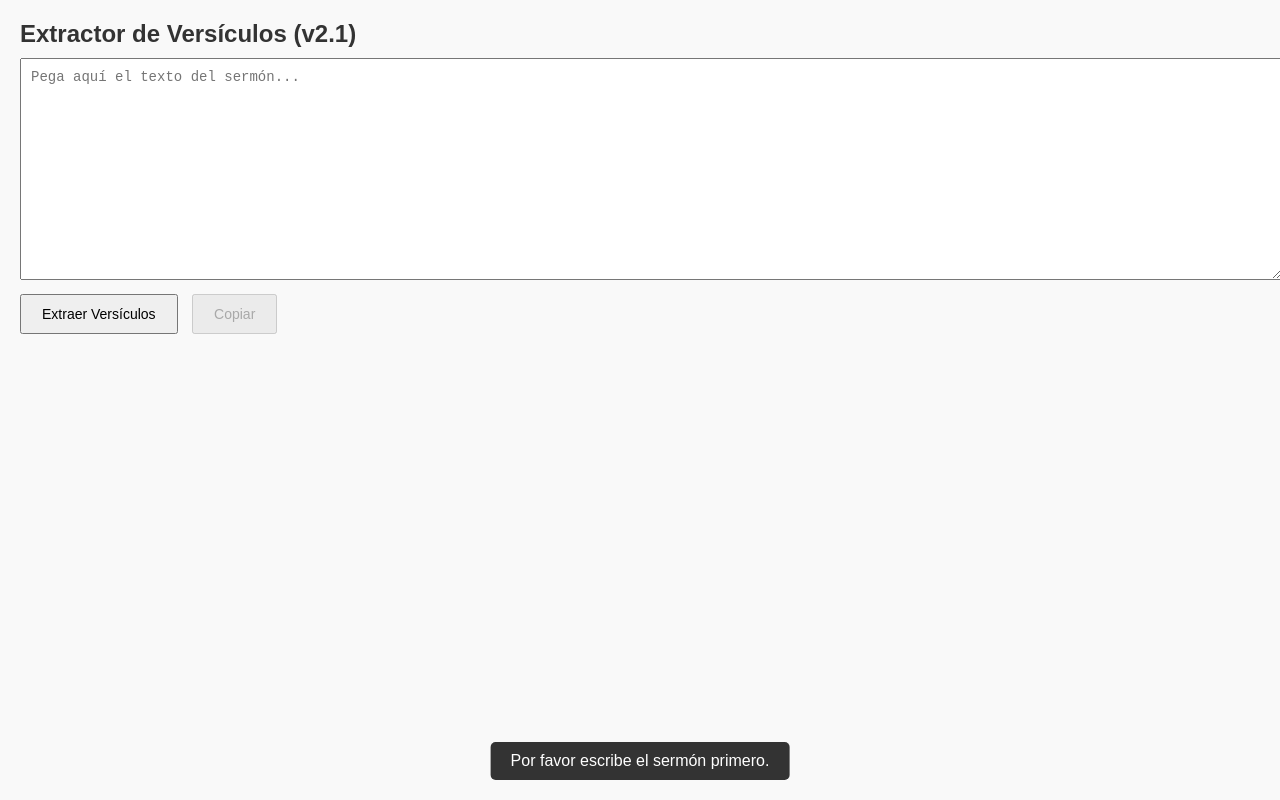
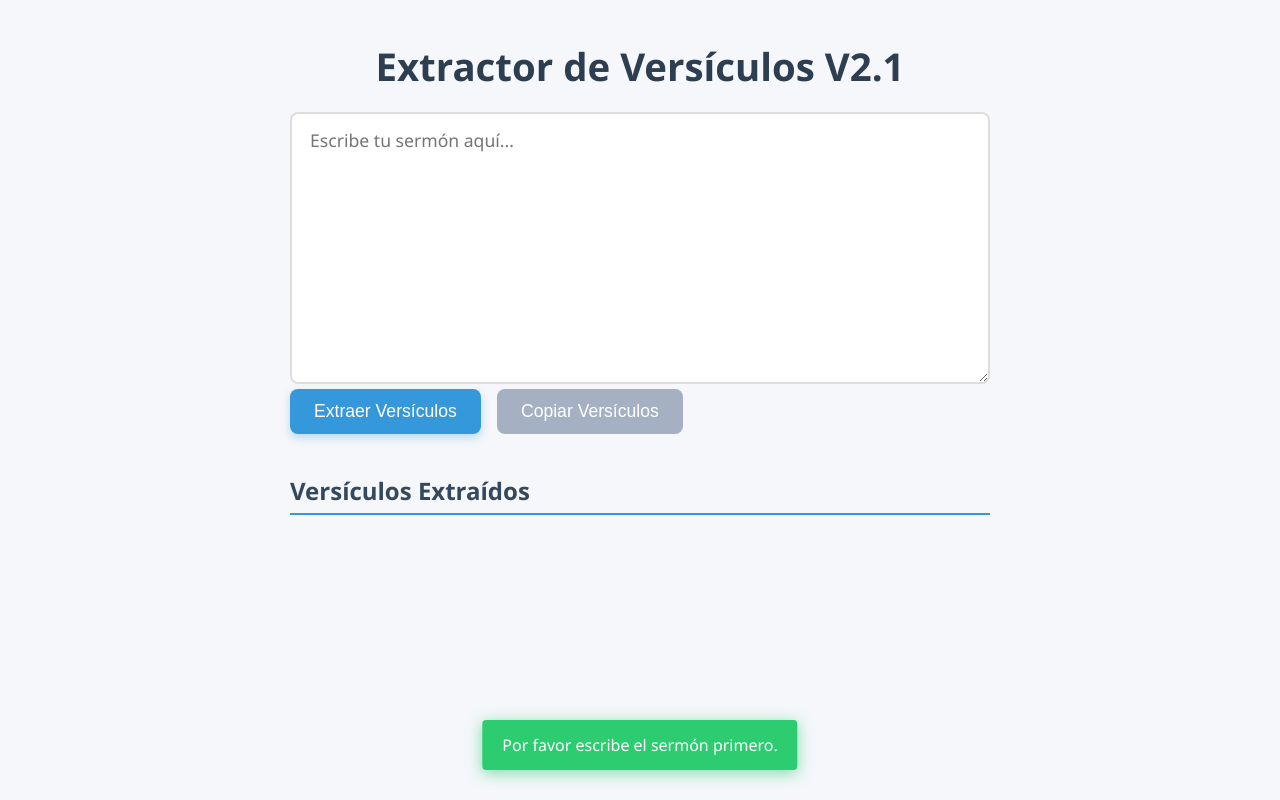
Before and after one commit to Alfonsoesq/Extractordeversiculos-v2, a plain HTML site: page index.html in a window 1280 px wide. Both pictures are taken after a click on the button "Extraer Versículos". Drawn offline with Linux system fonts and the light colour scheme.

```diff
--- a/index.html
+++ b/index.html
@@ -1,84 +1,167 @@
-<!-- index.html (v2.1) -->
 <!DOCTYPE html>
 <html lang="es">
 <head>
   <meta charset="UTF-8" />
-  <meta name="viewport" content="width=device-width, initial-scale=1.0"/>
-  <title>Extractor de Versículos (v2.1)</title>
+  <meta name="viewport" content="width=device-width, initial-scale=1" />
+  <title>Extractor de Versículos V2.1</title>
   <style>
+    /* Reset & base */
     body {
-      font-family: Arial, sans-serif;
-      margin: 20px;
-      background: #f9f9f9;
+      font-family: 'Segoe UI', Tahoma, Geneva, Verdana, sans-serif;
+      background: #f5f7fa;
       color: #333;
+      margin: 40px auto;
+      max-width: 700px;
+      padding: 0 20px 40px 20px;
     }
 
     h1 {
-      font-size: 24px;
-      margin-bottom: 10px;
+      font-weight: 700;
+      font-size: 2.4rem;
+      margin-bottom: 20px;
+      color: #2c3e50;
+      text-align: center;
     }
 
+    h2 {
+      margin-top: 40px;
+      color: #34495e;
+      border-bottom: 2px solid #3498db;
+      padding-bottom: 6px;
+      font-weight: 600;
+    }
+
+    /* Textarea */
     textarea {
       width: 100%;
-      height: 200px;
-      padding: 10px;
-      font-size: 14px;
+      min-height: 150px;
+      font-size: 1.1rem;
+      padding: 14px 18px;
+      border: 2px solid #ddd;
+      border-radius: 8px;
+      box-sizing: border-box;
       resize: vertical;
-      margin-bottom: 10px;
+      transition: border-color 0.3s ease;
+      font-family: 'Segoe UI', Tahoma, Geneva, Verdana, sans-serif;
+    }
+    textarea:focus {
+      border-color: #3498db;
+      outline: none;
+      box-shadow: 0 0 6px rgba(52, 152, 219, 0.4);
     }
 
+    /* Buttons */
     button {
-      padding: 10px 20px;
-      margin-right: 10px;
-      font-size: 14px;
+      background-color: #3498db;
+      color: white;
+      border: none;
+      border-radius: 8px;
+      font-size: 1.1rem;
+      padding: 12px 24px;
+      margin-right: 12px;
       cursor: pointer;
+      box-shadow: 0 4px 8px rgb(52 152 219 / 0.3);
+      transition: background-color 0.3s ease, box-shadow 0.3s ease;
+      user-select: none;
+    }
+    button:hover:not(:disabled) {
+      background-color: #2980b9;
+      box-shadow: 0 6px 12px rgb(41 128 185 / 0.5);
+    }
+    button:disabled {
+      background-color: #a5b1c2;
+      cursor: not-allowed;
+      box-shadow: none;
     }
 
+    /* Meta info */
     #metaContainer {
-      margin-top: 20px;
-      background: #fff;
-      padding: 10px;
-      border-left: 4px solid #007bff;
+      background-color: #ecf0f1;
+      border-radius: 10px;
+      padding: 20px 25px;
+      margin-top: 25px;
+      font-size: 1.1rem;
+      color: #34495e;
+      box-shadow: inset 0 0 8px #bdc3c7;
       display: none;
     }
-
-    #verseList {
-      margin-top: 20px;
-      padding-left: 20px;
+    #metaContainer p {
+      margin: 8px 0;
+      font-weight: 600;
     }
 
-    #toast {
-      position: fixed;
-      bottom: 20px;
-      left: 50%;
-      transform: translateX(-50%);
-      background-color: #333;
-      color: white;
-      padding: 10px 20px;
-      border-radius: 5px;
-      opacity: 0;
-      pointer-events: none;
-      transition: opacity 0.5s ease;
-      z-index: 1000;
+    /* Verse list */
+    ul {
+      list-style-type: none;
+      padding-left: 0;
+      margin-top: 20px;
+    }
+    li {
+      background: white;
+      border: 1px solid #ddd;
+      border-radius: 6px;
+      margin-bottom: 8px;
+      padding: 12px 18px;
+      font-size: 1rem;
+      color: #2c3e50;
+      box-shadow: 0 1px 3px rgb(0 0 0 / 0.07);
+      user-select: text;
     }
 
+    /* Toast notification */
+    #toast {
+      visibility: hidden;
+      min-width: 220px;
+      background-color: #2ecc71;
+      color: white;
+      text-align: center;
+      border-radius: 4px;
+      padding: 14px 20px;
+      position: fixed;
+      z-index: 9999;
+      left: 50%;
+      bottom: 30px;
+      font-size: 16px;
+      transform: translateX(-50%);
+      opacity: 0;
+      transition: opacity 0.4s ease, visibility 0.4s ease;
+      box-shadow: 0 3px 15px rgba(46, 204, 113, 0.6);
+      user-select: none;
+    }
     #toast.show {
+      visibility: visible;
       opacity: 1;
-      pointer-events: auto;
+    }
+
+    /* Responsive */
+    @media (max-width: 480px) {
+      body {
+        margin: 20px 10px 30px 10px;
+        max-width: 100%;
+      }
+      button {
+        width: 100%;
+        margin-bottom: 12px;
+      }
+      #copyBtn {
+        margin-right: 0;
+      }
     }
   </style>
 </head>
 <body>
+  <h1>Extractor de Versículos V2.1</h1>
+  <textarea id="sermonText" rows="10" placeholder="Escribe tu sermón aquí..."></textarea><br />
+  <button id="extractBtn">Extraer Versículos</button>
+  <button id="copyBtn" disabled>Copiar Versículos</button>
 
-  <h1>Extractor de Versículos (v2.1)</h1>
+  <div id="metaContainer">
+    <p><strong>Título:</strong> <span id="metadataTitle"></span></p>
+    <p><strong>Tema:</strong> <span id="metadataTema"></span></p>
+    <p><strong>Fecha:</strong> <span id="metadataDate"></span></p>
+  </div>
 
-  <textarea id="sermonText" placeholder="Pega aquí el texto del sermón..."></textarea>
-  <br/>
-  <button id="extractBtn">Extraer Versículos</button>
-  <button id="copyBtn">Copiar</button>
-
-  <div id="metaContainer"></div>
-
+  <h2>Versículos Extraídos</h2>
   <ul id="verseList"></ul>
 
   <div id="toast"></div>
```
